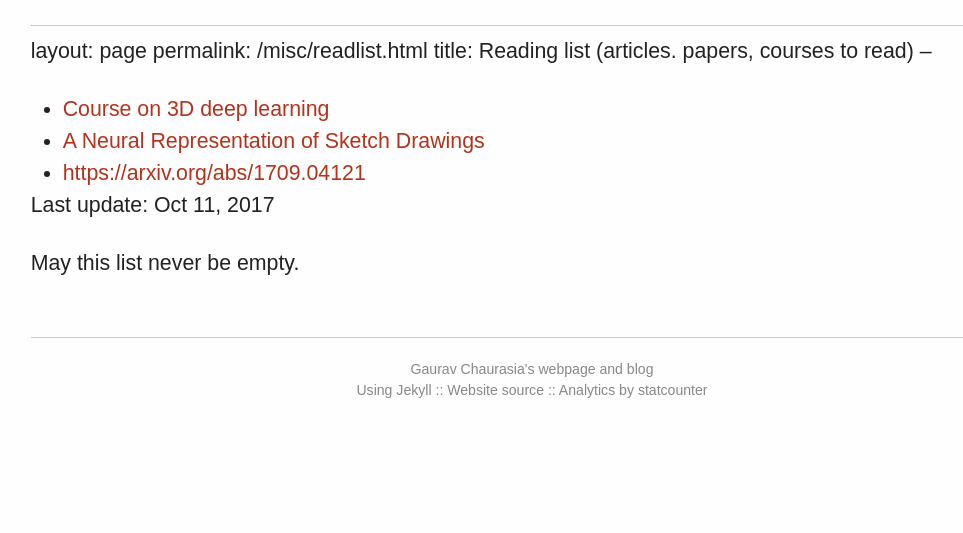
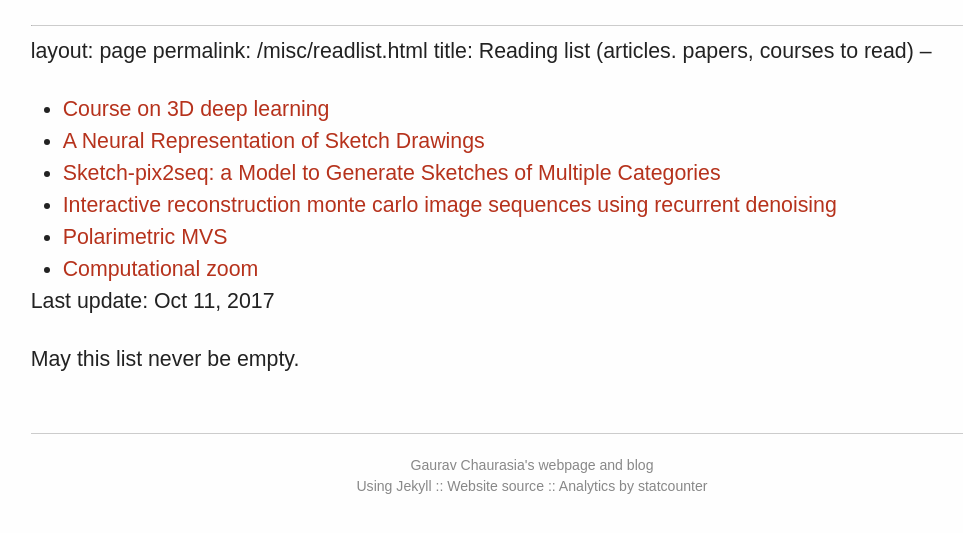
Before and after one commit to gchauras/gchauras.github.io, a Jekyll site: the page built from readlist.md, in a window 1280 px wide, cut to the strip 104-637 px from the top of the page. Shown: the whole strip, without its empty margins (108-1071 px from the left). Built offline with Jekyll 4.4.1, drawn with Linux system fonts in a browser that asks for light colours; our own code applies the rules of GitHub Pages for plain Markdown files; comment, search, counter and statistics services are not loaded.

Commit message:
Update readlist.md

```diff
--- a/readlist.md
+++ b/readlist.md
@@ -6,7 +6,10 @@
 
 - [Course on 3D deep learning](http://3ddl.stanford.edu/)
 - [A Neural Representation of Sketch Drawings](https://arxiv.org/abs/1704.03477)
-- [https://arxiv.org/abs/1709.04121](https://arxiv.org/abs/1709.04121)
+- [Sketch-pix2seq: a Model to Generate Sketches of Multiple Categories](https://arxiv.org/abs/1709.04121)
+- [Interactive reconstruction monte carlo image sequences using recurrent denoising](http://research.nvidia.com/publication/interactive-reconstruction-monte-carlo-image-sequences-using-recurrent-denoising)
+- [Polarimetric MVS](http://research.nvidia.com/publication/polarimetric-multi-view-stereo)
+- [Computational zoom](http://research.nvidia.com/publication/computational-zoom-framework-post-capture-image-composition)
 
 Last update: Oct 11, 2017
 
```
